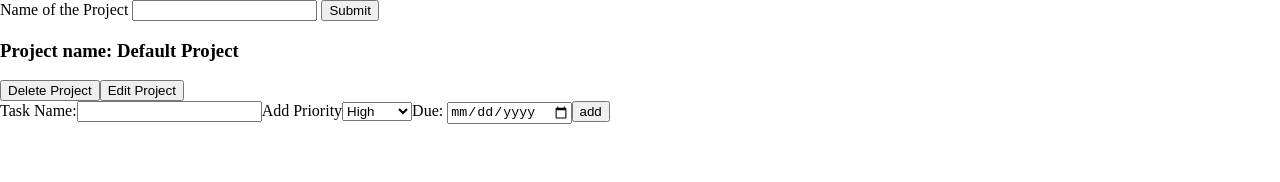
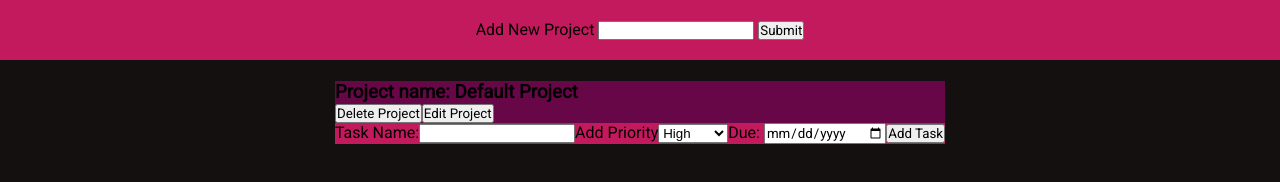
Before and after one commit to DuraSky/ToDo-TOP, a website built with webpack: page dist/index.html in a window 1280 px wide. Built offline with Linux system fonts and the light colour scheme.

Commit message:
started to style the project

```diff
--- a/src/index.js
+++ b/src/index.js
@@ -37,7 +37,7 @@ window.onload =  function () {
 subButton.addEventListener("click", ()=>{
     //DOM for adding projects
     const projectNameDiv = document.createElement("div");
-    projectNameDiv.setAttribute("id", "projectNameDiv");
+    projectNameDiv.classList.add("projectNameDiv");
     const projectHeadlineDiv = document.createElement('div');
     projectHeadlineDiv.setAttribute("id", "projectHeadline");
     const projectButtonsDiv = document.createElement("div");
@@ -94,7 +94,7 @@ function displayProject(projectInstance) {
     console.log("here")
     console.log(projectInstance)
     const projectNameDiv = document.createElement("div");
-    projectNameDiv.setAttribute("id", "projectNameDiv");
+    projectNameDiv.classList.add("projectNameDiv");
     const projectHeadlineDiv = document.createElement('div');
     projectHeadlineDiv.setAttribute("id", "projectHeadline");
     const projectButtonsDiv = document.createElement("div");
--- a/src/style.css
+++ b/src/style.css
@@ -1,4 +1,47 @@
-body{
+@import url('https://fonts.googleapis.com/css2?family=Roboto:wght@300;400&display=swap');
+
+body, h3, p, input, button, label{
     padding: 0;
     margin: 0;
+    font-family: 'Roboto', sans-serif;
 }
+
+body{
+    background-color: #141010;
+}
+
+#projectAdding{
+    text-align: center;
+    padding: 20px;
+    position: sticky;
+    top: 0;
+    z-index: 100;
+    background-color: #c3195d;
+}
+
+#content{
+    display: grid;
+    grid-template-columns: 1fr 3fr 1fr;
+    justify-items: center;
+    gap: 5%;
+
+
+
+}
+
+#content .projectNameDiv:first-child{
+    margin-top: 3%;
+}
+
+
+
+.projectNameDiv{
+   grid-column: 2/3;
+
+   background-color:  #680747;
+
+}
+
+.taskDiv{
+    background-color: #c3195d;
+}
--- a/src/tasks.js
+++ b/src/tasks.js
@@ -60,7 +60,7 @@ export function createTask(createNewProject){
 
     //DOM for adding button to add Tasks
     const addButton = document.createElement("button");
-    addButton.innerHTML = "add"
+    addButton.innerHTML = "Add Task"
 
     //DOM for adding tasks options into a div
     const taskOptionsDiv = document.createElement("div");
```
Also changed, not shown: dist/index.html, dist/main.js.
